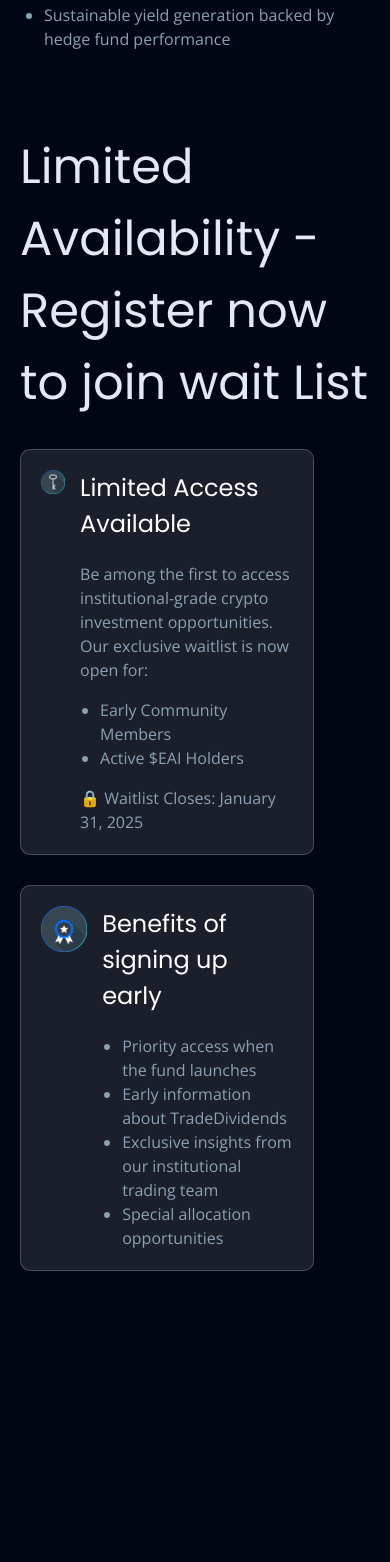
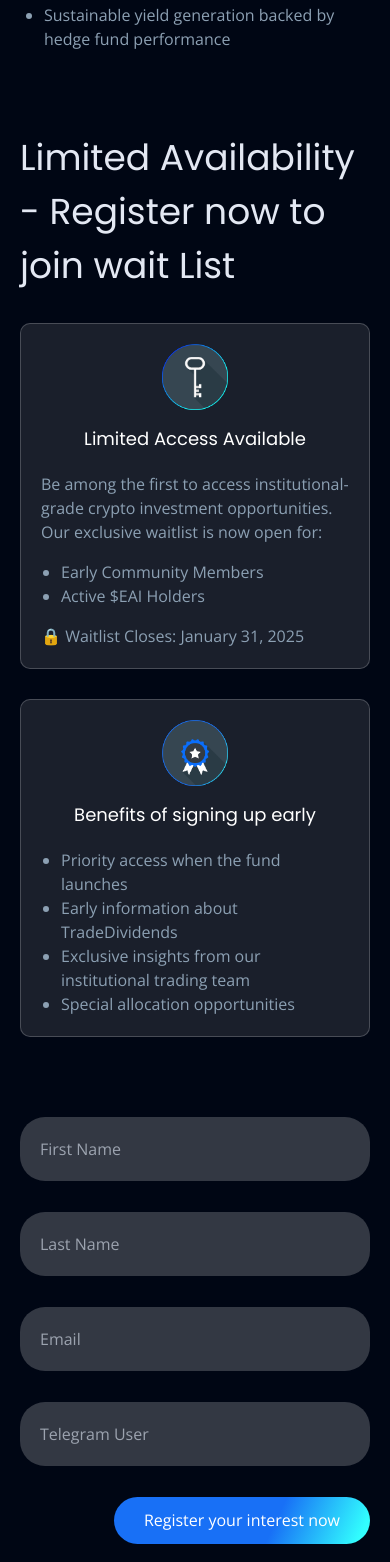
Before and after one commit to DrFemzy/eagle-ai, a Next.js app: page / in a window 390 px wide. Shown: the part 3086-4648 px from the top of the page. Before the commit the page ends 4437 px from the top, so only its background shows below. Built offline with nearby package versions, Linux system fonts and the light colour scheme.

Commit message:
Waitlist section done

```diff
--- a/src/app/globals.css
+++ b/src/app/globals.css
@@ -25,6 +25,10 @@
   font-family: Arial, Helvetica, sans-serif;
 }
 
+.inputBg {
+  background: rgba(255, 255, 255, 0.2);
+}
+
 /* Scrollbar */
 
 *::-webkit-scrollbar {
--- a/src/app/page.tsx
+++ b/src/app/page.tsx
@@ -3,6 +3,8 @@
 import Header from "@/components/header";
 import { ContainImage, CoverImage } from "@/components/myImage";
 import PryBtn from "@/components/pryBtn";
+import TextInput from "@/components/textInput";
+import WaitlistForm from "@/components/waitlistForm";
 import { openSans } from "@/fonts";
 import Image from "next/image";
 import Link from "next/link";
@@ -147,21 +149,23 @@
         </section>
 
         {/* Waitlist Section */}
-        <section className="px-[19.375rem] 3xl:px-[15rem] 2xl:px-[10rem] xl:px-10 sm:px-5 pt-[3.75rem] pb-20 md:pt-0 flex flex-col gap-[1.875rem]">
-          <h3 className="text-[3rem] text-[#E3E8F3]">
+        <section className="px-[19.375rem] 3xl:px-[15rem] 2xl:px-[10rem] xl:px-10 sm:px-5 pt-[3.75rem] pb-20 md:pt-0 flex flex-col gap-[1.875rem] ">
+          <h3 className="text-[3rem] md:text-[2.25rem] text-[#E3E8F3]">
             Limited Availability - Register now to join wait List
           </h3>
 
-          <div className="grid grid-cols-[1.5fr_1fr] gap-[1.875rem]">
+          <div className="grid grid-cols-[1.5fr_1fr] gap-[1.875rem] md:grid-cols-1 md:gap-20">
             {/* Info */}
             <div className="flex flex-col gap-[1.875rem]">
-              <div className="flex items-start gap-[0.94rem] p-5 rounded-[0.625rem] border border-white/20 bg-white/10">
-                <div className="relative aspect-square w-[6.25rem]">
+              <div className="flex items-start md:flex-col md:items-center gap-[0.94rem] p-5 rounded-[0.625rem] border border-white/20 bg-white/10">
+                <div className="relative aspect-square min-w-[6.25rem] lg:min-w-[5rem] md:min-w-[4.125rem]">
                   <ContainImage src="/pngs/key.png" alt="Key Point" />
                 </div>
 
-                <div className="flex flex-col gap-5">
-                  <h4 className="text-[1.5rem]">Limited Access Available</h4>
+                <div className="flex flex-col gap-5 w-full">
+                  <h4 className="text-[1.5rem] md:text-[1.125rem] md:text-center">
+                    Limited Access Available
+                  </h4>
                   <div
                     className={`${openSans.className} text-[1rem] text-[#8CA0B3] flex flex-col gap-4 `}
                   >
@@ -179,13 +183,13 @@
                   </div>
                 </div>
               </div>
-              <div className="flex items-start gap-[0.94rem] p-5 rounded-[0.625rem] border border-white/20 bg-white/10">
-                <div className="relative aspect-square w-[6.25rem]">
+              <div className="flex items-start md:flex-col md:items-center gap-[0.94rem] p-5 rounded-[0.625rem] border border-white/20 bg-white/10">
+                <div className="relative aspect-square min-w-[6.25rem] lg:min-w-[5rem] md:min-w-[4.125rem]">
                   <ContainImage src="/pngs/benefits.png" alt="Benefit Point" />
                 </div>
 
-                <div className="flex flex-col gap-5">
-                  <h4 className="text-[1.5rem]">
+                <div className="flex flex-col gap-5 w-full">
+                  <h4 className="text-[1.5rem] md:text-[1.125rem] md:text-center">
                     Benefits of signing up early
                   </h4>
                   <div
@@ -203,6 +207,8 @@
                 </div>
               </div>
             </div>
+
+            <WaitlistForm />
           </div>
         </section>
       </main>
--- /dev/null
+++ b/src/components/textInput.tsx
@@ -0,0 +1,29 @@
+import { openSans } from "@/fonts";
+import React from "react";
+
+function TextInput({
+  type,
+  placeholder,
+  value,
+  name,
+  onchange,
+}: {
+  type: string;
+  placeholder: string;
+  value: string;
+  name: string;
+  onchange: (e: React.ChangeEvent<HTMLInputElement>) => void;
+}) {
+  return (
+    <input
+      type={type}
+      name={name}
+      placeholder={placeholder}
+      className={`${openSans.className} px-5 py-5 text-[1rem] text-[#ABAEB4] rounded-[1.5625rem] inputBg focus:outline-none focus:border-none`}
+      value={value}
+      onChange={onchange}
+    />
+  );
+}
+
+export default TextInput;
--- /dev/null
+++ b/src/components/waitlistForm.tsx
@@ -0,0 +1,59 @@
+import React, { ChangeEvent, useState } from "react";
+import PryBtn from "./pryBtn";
+import TextInput from "./textInput";
+
+function WaitlistForm() {
+  const [formDetails, setFormDetails] = useState<{
+    firstName: string;
+    lastName: string;
+    email: string;
+    telegramUser: string;
+  }>({ firstName: "", lastName: "", email: "", telegramUser: "" });
+
+  const handleFormDetailsChange = (e: ChangeEvent<HTMLInputElement>) => {
+    setFormDetails((prev) => ({
+      ...prev,
+      [e.target.name]: e.target.value,
+    }));
+  };
+
+  return (
+    <form className="flex flex-col gap-[1.94rem]">
+      <TextInput
+        name={"firstName"}
+        value={formDetails.firstName}
+        onchange={handleFormDetailsChange}
+        type="text"
+        placeholder="First Name"
+      />
+      <TextInput
+        name={"lastName"}
+        value={formDetails.lastName}
+        onchange={handleFormDetailsChange}
+        type="text"
+        placeholder="Last Name"
+      />
+      <TextInput
+        name={"email"}
+        value={formDetails.email}
+        onchange={handleFormDetailsChange}
+        type="email"
+        placeholder="Email"
+      />
+      <TextInput
+        name={"telegramUser"}
+        value={formDetails.telegramUser}
+        onchange={handleFormDetailsChange}
+        type="text"
+        placeholder="Telegram User"
+      />
+
+      <div className="flex justify-between">
+        <div></div>
+        <PryBtn text="Register your interest now" />
+      </div>
+    </form>
+  );
+}
+
+export default WaitlistForm;
--- a/tailwind.config.ts
+++ b/tailwind.config.ts
@@ -25,6 +25,7 @@
         pryLinearGradient: "var(--pryLinearGradient)",
         heroBg: "url(/pngs/heroBg.png)",
         mobileHeroBg: "url(/pngs/mobileHeroBg.png)",
+        inputBg: "rgba(255, 255, 255, 0.20)",
       },
       aspectRatio: {
         "4/3": "4 / 3",
@@ -36,7 +37,7 @@
         desktopPhone: "26.61969 / 51.09381",
         mobilePhone: "21.875 / 43.375",
         era: "21.875 / 16.95041",
-        dividends: "21.875 / 20.25"
+        dividends: "21.875 / 20.25",
       },
     },
   },
```
